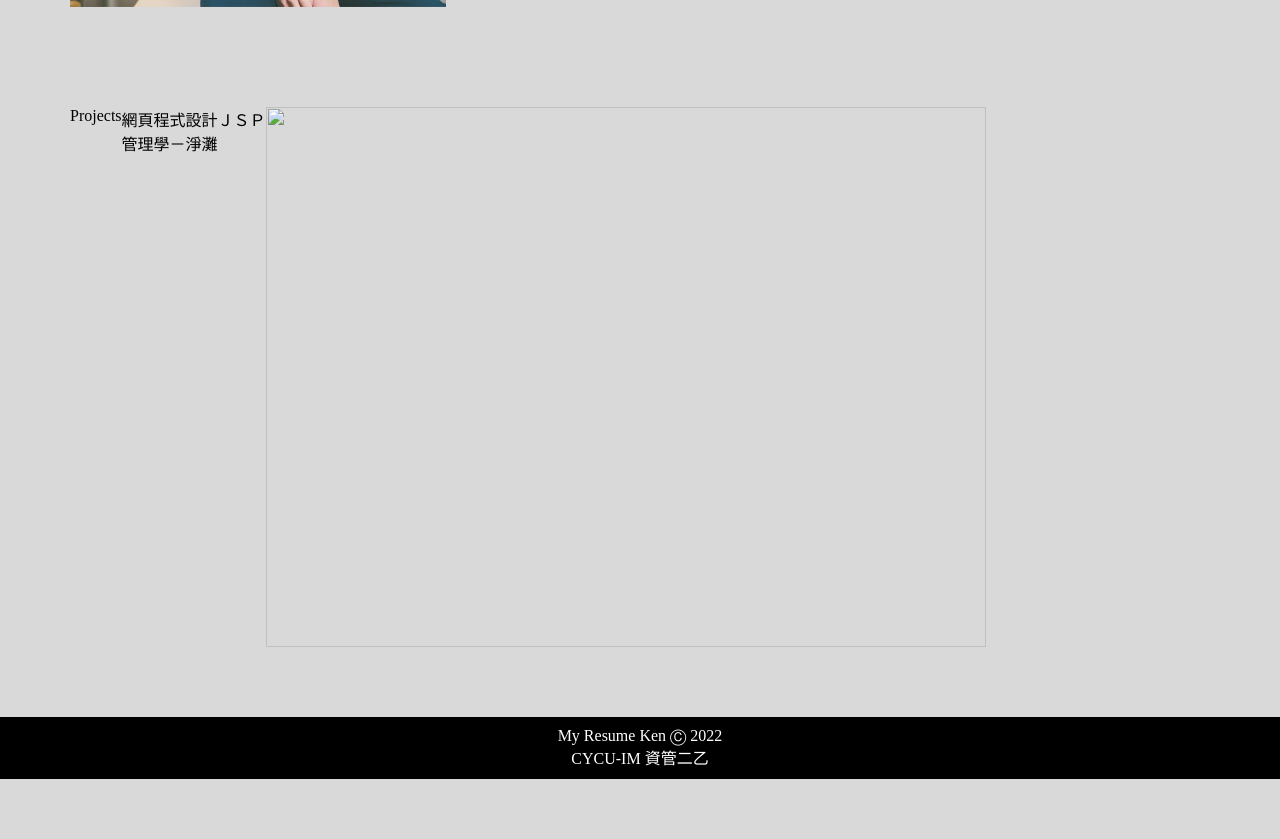
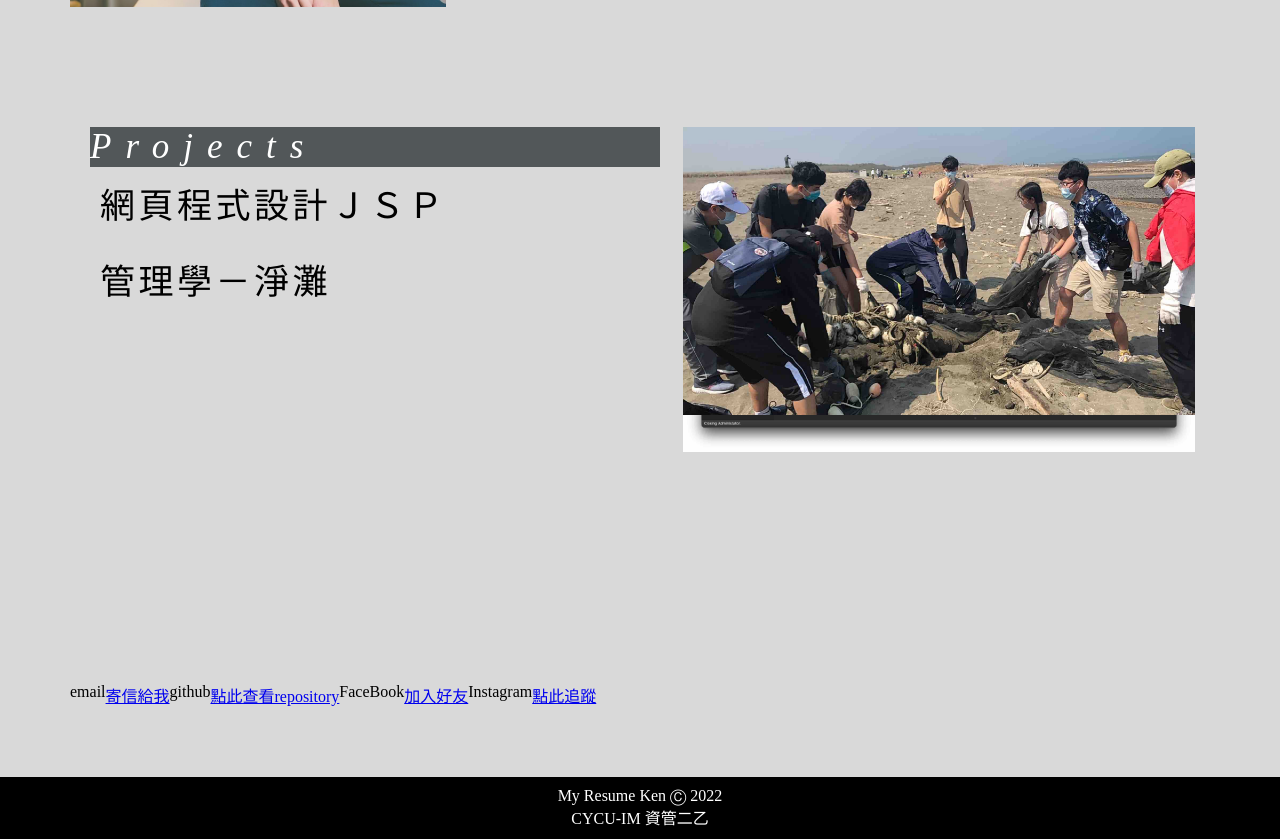
Before and after one commit to ksx064/My_resume, a plain HTML site: page index.html in a window 1280 px wide. Shown: the part 1274-2113 px from the top of the page. Before the commit the page ends 2053 px from the top, so only its background shows below. Drawn offline with Linux system fonts and the light colour scheme.

Commit message:
20220413_1

```diff
--- a/assets/main.css
+++ b/assets/main.css
@@ -85,7 +85,8 @@ main {
 
 .container1,
 .container2,
-.container3 {
+.container3,
+.container4 {
     width: 100%;
     padding: 50px;
     display: flex;
@@ -108,9 +109,10 @@ main {
     margin: auto;
     z-index: -1;
 }
-.item1{
+
+.item1 {
     margin: 30px;
-    columns:2 auto;
+    columns: 2 auto;
     margin-bottom: 5%;
 }
 
@@ -140,35 +142,41 @@ main {
     text-align: right;
     margin-bottom: 3%;
 }
-.advantage{
+
+.advantage {
     color: white;
     background-color: #0D0D0D;
     font-style: lighter;
     text-align: left;
     margin-bottom: 1%;
 }
-.interest{
+
+.interest {
     background-color: white;
     font-style: lighter;
     text-align: right;
     margin-bottom: 3%;
 }
+
 .container2 {
     columns: 2 auto;
-    column-gap: 1%;
+    column-gap: 2%;
 }
+
 .bgph2 {
     width: 33%;
     float: left;
     z-index: -1;
 }
-.item2{
+
+.item2 {
     float: right;
     width: 100%;
     display: flex;
-    flex-flow: column wrap;
+    flex-flow: column nowrap;
 }
-.sk{
+
+.sk {
     font-size: 35px;
     font-family: 思源宋體;
     margin-bottom: 10px;
@@ -177,14 +185,7 @@ main {
     display: block;
 }
 
-.bgph3 {
-    position: sticky;
-    top: 100px;
-    left: 0px;
-    height: 540px;
-    width: 720px;
-    z-index: -1;
-}
+
 
 
 main {
@@ -203,9 +204,73 @@ main {
     font-style: italic;
     font-family: SoukouMincho;
 }
-.container3{
-position: relative;
+
+.container3 {
+    width: 100%;
+    height: 500px;
+    columns: 2 auto;
+    column-gap: 2%;
+    padding: auto;
+    margin: 20px;
 }
+
+.pr {
+   columns: 1 auto;
+   width: 50%;
+}
+
+.pj1 {
+    width: 100%;
+    font-size: 35px;
+    font-family: SoukouMincho;
+    margin-bottom: 10px;
+    letter-spacing: .1em;
+    margin-bottom: 1%;
+    padding: 10px;
+}
+
+.pj2 {
+    width: 100%;
+    font-size: 35px;
+    font-family: SoukouMincho;
+    letter-spacing: .1em;
+    padding: 10px;
+    margin-bottom: 1%;
+}
+
+.pj1:hover {
+    color: white;
+    background-color: black;
+    transition: background-color .5s ease-in-out;
+}
+
+.pj2:hover {
+    color: white;
+    background-color: black;
+    transition: background-color .5s ease-in-out;
+}
+
+
+.hover {
+    position: static;
+}
+
+
+.hover img {
+    position: absolute;
+    -webkit-transition: opacity 1s ease-in-out;
+    -moz-transition: opacity 1s ease-in-out;
+    -o-transition: opacity 1s ease-in-out;
+    transition: opacity 1s ease-in-out;
+    width: 40%;
+}
+
+
+
+.hover img:nth-of-type(2):hover {
+    opacity: 0;
+}
+
 main::after {
     clear: both;
     content: '';
@@ -274,20 +339,25 @@ footer {
     background: #979FA6;
     border-radius: 0 100% 100% 0/50%;
     transform-origin: left;
+
 }
+
 .Autocad::before,
-.c::before{
+.c::before {
     transform: rotate(24deg);
 }
+
 .java::before,
 .HTML::before,
 .python::before,
-.Mysql::before{
+.Mysql::before {
     transform: rotate(72deg);
 }
+
 .ps::before,
-.JSP::before{
+.JSP::before {
     transform: rotate(36deg);
+    z-index: -5;
 }
 
 @media screen and (max-width: 720px) {
--- a/index.html
+++ b/index.html
@@ -25,12 +25,12 @@
                     </a>
                 </li>
                 <li>
-                    <a href="#">
+                    <a href="#pr">
                         Projects
                     </a>
                 </li>
                 <li>
-                    <a href="#">
+                    <a href="#con">
                         Contect
                     </a>
                 </li>&nbsp;
@@ -39,8 +39,8 @@
     </header>
     <main id="top">
         <article class="container1">
-                <div class="In">introduction</div>
-                <img class="bgph1" src="assets/ph1.jpeg" alt="">
+            <div class="In">introduction</div>
+            <img class="bgph1" src="assets/ph1.jpeg" alt="">
             <section class="item1">
                 <div class="name">Name:王齡寬</div>
                 <div class="slogan">「Hello world!」</div>
@@ -52,11 +52,11 @@
         </article>
         <article class="container2">
             <img class="bgph2" src="assets/ph2.jpeg" alt="">
-            <div class="item">
+            <div class="item2">
                 <div id="sk" class="college">
                     CYCU_IM 資管二乙
                 </div>
-                <div  class="name">skills</div>
+                <div class="name">skills</div>
                 <div class="sk">
                     c#<div class="c"></div>
                     java<div class="java"></div>
@@ -69,13 +69,24 @@
                 </div>
             </div>
         </article>
-        <article class="container3">
-            Projects
-            <section class="pr">
-                <div>網頁程式設計ＪＳＰ</div>
-                <div>管理學－淨灘</div>
-            </section>
-            <img class="bgph3" src="assets/ph3.jpeg" alt="">
+        <article id="pr" class="container3">
+            <div class="pr">
+                <div class="college">Projects</div>
+                <div class="pj1">網頁程式設計ＪＳＰ</div>
+                <div class="pj2">管理學－淨灘</div>
+            </div>
+            <div class="hover">
+                <img src="assets/ph4.jpg" />
+                <img src="assets/ph3.jpeg" />
+            </div>
+        </article>
+        <br>
+        <br>
+        <article id="con" class="container4">
+            email<a href="mailto:ken0711.wang@gmail.com">寄信給我</a>
+            github<a href="https://github.com/ksx064/My_resume">點此查看repository</a>
+            FaceBook<a href="https://www.facebook.com/kuasaxiao064/">加入好友</a>
+            Instagram<a href="https://www.instagram.com/ken0711520/">點此追蹤</a>
         </article>
     </main>
 </body>
```
Also changed, not shown: assets/ph3.jpeg (added), assets/ph4.jpg (added).
